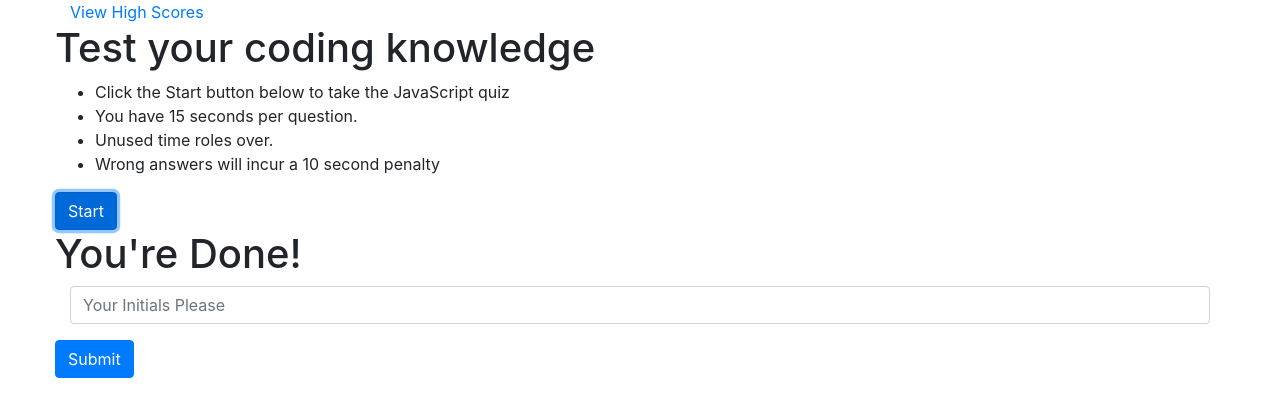
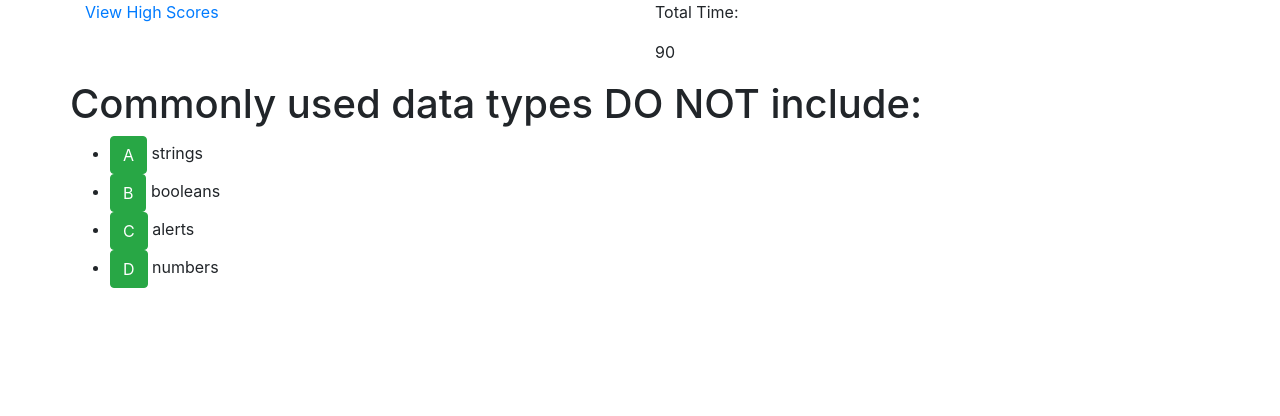
Before and after one commit to MastadonRising/Multiple_Choice, a plain HTML site: page index.html in a window 1280 px wide. Both pictures are taken after a click on the button "Start". Drawn offline with nearby package versions, Linux system fonts and the light colour scheme.

Commit message:
sad attempt

```diff
--- a/assets/questions.js
+++ b/assets/questions.js
@@ -31,8 +31,35 @@ var questions = [
     title: " What is the correct Javascript Syntax to change the text of this HTML element? < p id = 'test'> I'm testing you! </p>",
     choices: ["localStorage.match('test').textcontent('this is how')", "document.getElementByName('Test').innerHTML('No like this')", "document.getElementById('test').innerHTML = 'this chose this'", "$('test').attr('innerHTML', 'this)"],
     answer: "document.getElementById('test').innerHTML = 'this chose this'"
-    },
+  }
+
+];
+
+var i = 0
+var totaltime = 15*questions.length;
+var elapsedtime = 0;
 
 
+   function question(){
+    var title = questions[i].title;
+    $('#q').text(title);
+    $('#a').text(questions[i].choices[0])
+    $('#b').text(questions[i].choices[1])
+    $('#c').text(questions[i].choices[2])
+    $('#d').text(questions[i].choices[3])
+    i++
+    };
+function con(){
+  question()
+  }
 
-  ];
+function ask(){
+  console.log('step1')
+         $('#start').css('display', 'none');
+         $('#input').css('display', 'none');
+         $('.time').css('display', 'block');
+         $('#time').text(totaltime)
+         $('#question').css('display', 'block');
+         question();
+     setInterval(con, 15000)
+     };
--- a/assets/script.js
+++ b/assets/script.js
@@ -1,12 +1,12 @@
-var test = document.getElementById('test')
-var fuck = localStorage.match('fuck')
+// setInterval(
 
+//     function(){
+//       $('#start').css('display' , 'none')
+//       for (var i=0; i< questions.length; i++){
+//         var n = $("<h1>");
+//           var title = questions[i].title;
+//       n.text(title);
+//       $('#question').append(n);
+//       }
 
-test.addEventListener('click', function(){
-
-alert('hmmm')
-localStorage.setItem('test1', 'Fuck')
-localStorage.setItem('fuck', 'Fuck')
-alert("fuck all")}
-
-)
+//     },15000)
--- a/assets/style.css
+++ b/assets/style.css
@@ -1,9 +1,12 @@
 #start{
     display: block;
 }
-#questions{
-display: block:
+#question{
+display: none;
 }
 #input{
-    display: block;
+    display: none;
 }
+.time{
+    display: none;
+}
--- a/index.html
+++ b/index.html
@@ -8,13 +8,22 @@
     <!-- Bootstrap CSS -->
     <link rel="stylesheet" href="https://stackpath.bootstrapcdn.com/bootstrap/4.4.1/css/bootstrap.min.css" integrity="sha384-Vkoo8x4CGsO3+Hhxv8T/Q5PaXtkKtu6ug5TOeNV6gBiFeWPGFN9MuhOf23Q9Ifjh" crossorigin="anonymous">
     <link rel="stylesheet" href="assets\style.css">
+    <script src="https://cdnjs.cloudflare.com/ajax/libs/jquery/3.2.1/jquery.min.js"></script>
+    <script src="assets/questions.js"></script>
+    <script src="assets/script.js"></script>
+
     <title>Developer Quiz</title>
   </head>
   <body>
     <div class="container">
       <!-- header , Score and Timer -->
       <div class="row" id = 'header'>
-        <a href="score.html">View High Scores</a>
+        <div class= "col-sm-6">
+          <a href="score.html">View High Scores</a>
+        </div>
+        <div class= "col-sm-6 time">
+           <p>Total Time: </p> <p id='time'></p>
+        </div>
       </div>
       <!-- starting message -->
       <div class="row" id = 'start'>
@@ -33,10 +42,48 @@
           <button type="button" class="btn btn-primary" id ='startbtn'>Start</button>
         </div>
       </div>
+
+
+
+
+
       <!-- questions -->
-      <div class="row" id = 'questions'>
+      <div class="row" id = 'question'>
+        <script type="text/javascript">
 
+          $('#startbtn').on('click', function(){
+            ask()
+          });
+          </script>
+          <h1 id='q'> </h1>
+          <ul>
+            <li >
+              <button  class="btn btn-success">A</button>
+              <span id='a'></span>
+            </li>
+            <li>
+              <button  class="btn btn-success" >B</button>
+              <span id='b'></span>
+            </li>
+            <li>
+              <button  class="btn btn-success" >C</button>
+              <span id='c'></span>
+            </li>
+            <li>
+              <button  class="btn btn-success" >D</button>
+              <span id='d'></span>
+            </li>
+
+          </ul>
       </div>
+
+
+
+
+
+
+
+
       <!-- input -->
       <div class="row" id = 'input'>
         <div>
@@ -56,8 +103,9 @@
       </div>
    <!-- end Div -->
     </div>
-    <script src="https://code.jquery.com/jquery-3.4.1.slim.min.js" integrity="sha384-J6qa4849blE2+poT4WnyKhv5vZF5SrPo0iEjwBvKU7imGFAV0wwj1yYfoRSJoZ+n" crossorigin="anonymous"></script>
-    <script scr="assets\script.js"></script>
-    <script scr="assets\questions.js"></script>
+
+
      </body>
+
+
 </html>
```
Lines whose indentation alone changed are shown as unchanged.
